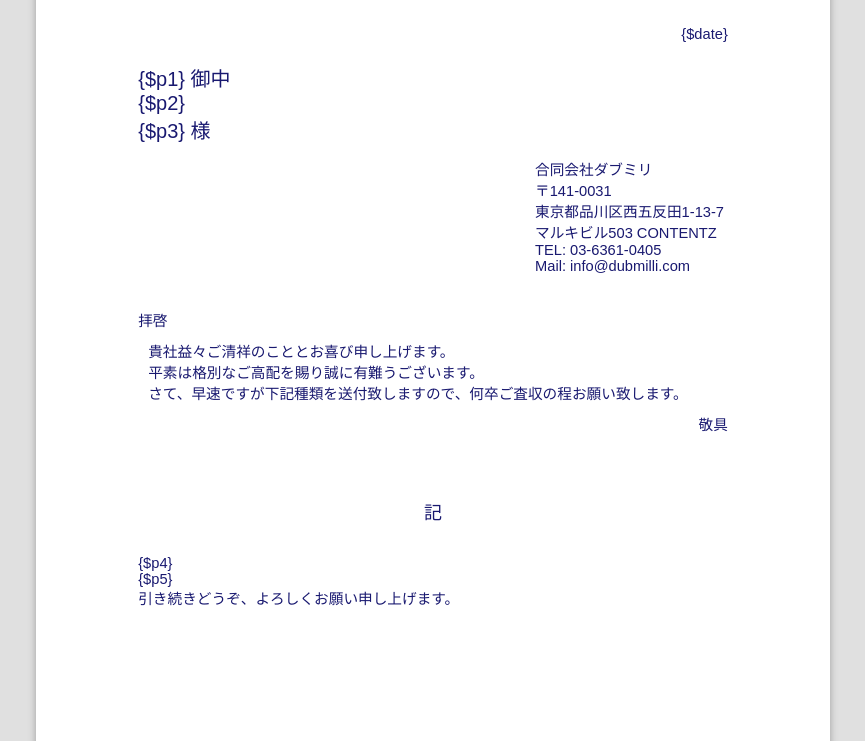
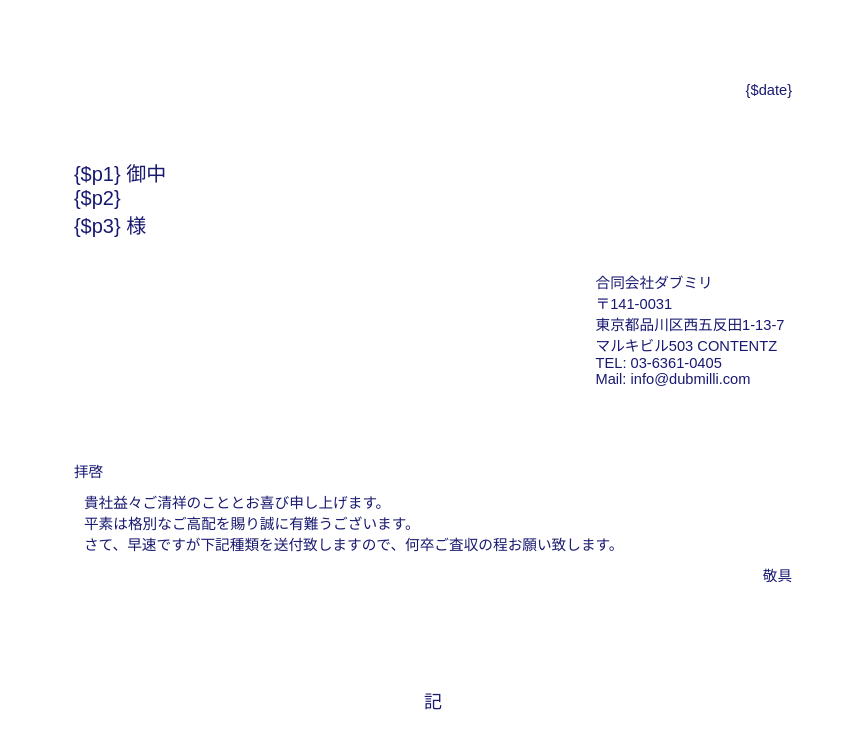
Before and after one commit to binbin4649/sending_letter, a plain HTML site: page index.html in a window 1280 px wide. Shown: the part 239-980 px from the top of the page, without its empty margins (207-1072 px from the left). Drawn offline with Linux system fonts and the light colour scheme.

Commit message:
css fix.

```diff
--- a/sheet.css
+++ b/sheet.css
@@ -1,21 +1,12 @@
-/* 印刷時の用紙設定 */
-@page {
-  size: A4; /* 用紙サイズ */
-  margin: 0; /* ヘッダー・フッダーを無効化 */
-}
-
 /* 要素の初期化 */
 * {
   margin: 0;
   padding: 0;
   /* デフォルトのフォント */
   color: #191970;
-  font-family: "游ゴシック Medium", "Yu Gothic Medium", "游ゴシック体", YuGothic,
-    sans-serif;
+  font-family: "游ゴシック Medium", "Yu Gothic Medium", "游ゴシック体", YuGothic, sans-serif;
   font-size: 11pt;
   font-weight: normal;
-  /* 背景色・背景画像を印刷する（Chromeのみで有効） */
-  -webkit-print-color-adjust: exact;
 }
 
 /* ページレイアウト (section.sheet を１ページとする) */
@@ -24,27 +15,14 @@
   position: relative;
   box-sizing: border-box;
   page-break-after: always;
-
-  /* 用紙サイズ A4 */
+  margin: auto;
+ /* 用紙サイズ A4 */
   height: 297mm;
   width: 210mm;
-
   /* 余白サイズ */
-  padding-top: 45mm;
-  padding-left: 27mm;
-  padding-right: 27mm;
-}
-
-/* プレビュー用のスタイル */
-@media screen {
-  body {
-    background: #e0e0e0;
-  }
-  .sheet {
-    background: white; /* 背景を白く */
-    box-shadow: 0 0.5mm 2mm rgba(0, 0, 0, 0.3); /* ドロップシャドウ */
-    margin: 5mm auto;
-  }
+  padding-top: 50mm;
+  padding-left: 10mm;
+  padding-right: 10mm;
 }
 
 /* 汎用クラス */
@@ -64,19 +42,19 @@
 
 /* row */
 div.row1 {
+	height: 35mm;
+}
+div.row2 {
 	height: 20mm;
 }
-div.row2 {
-	height: 10mm;
-}
 div.row3 {
-	height: 25mm;
+	height: 30mm;
 }
 div.row4 {
-	height: 40mm;
+	height: 50mm;
 }
 div.row5 {
-	height: 50mm;
+	height: 60mm;
 }
 div.row6 {
 	height: 15mm;
@@ -97,6 +75,7 @@ h1 {
   font-size: 25px;
   font-weight: normal;
   letter-spacing: 5px;
+  text-decoration: underline;
 }
 
 h2 {
@@ -111,7 +90,7 @@ div.dear p{
 }
 
 div.myself {
-	padding-left: 105mm
+	padding-left: 138mm
 }
 
 p.ki {
```
